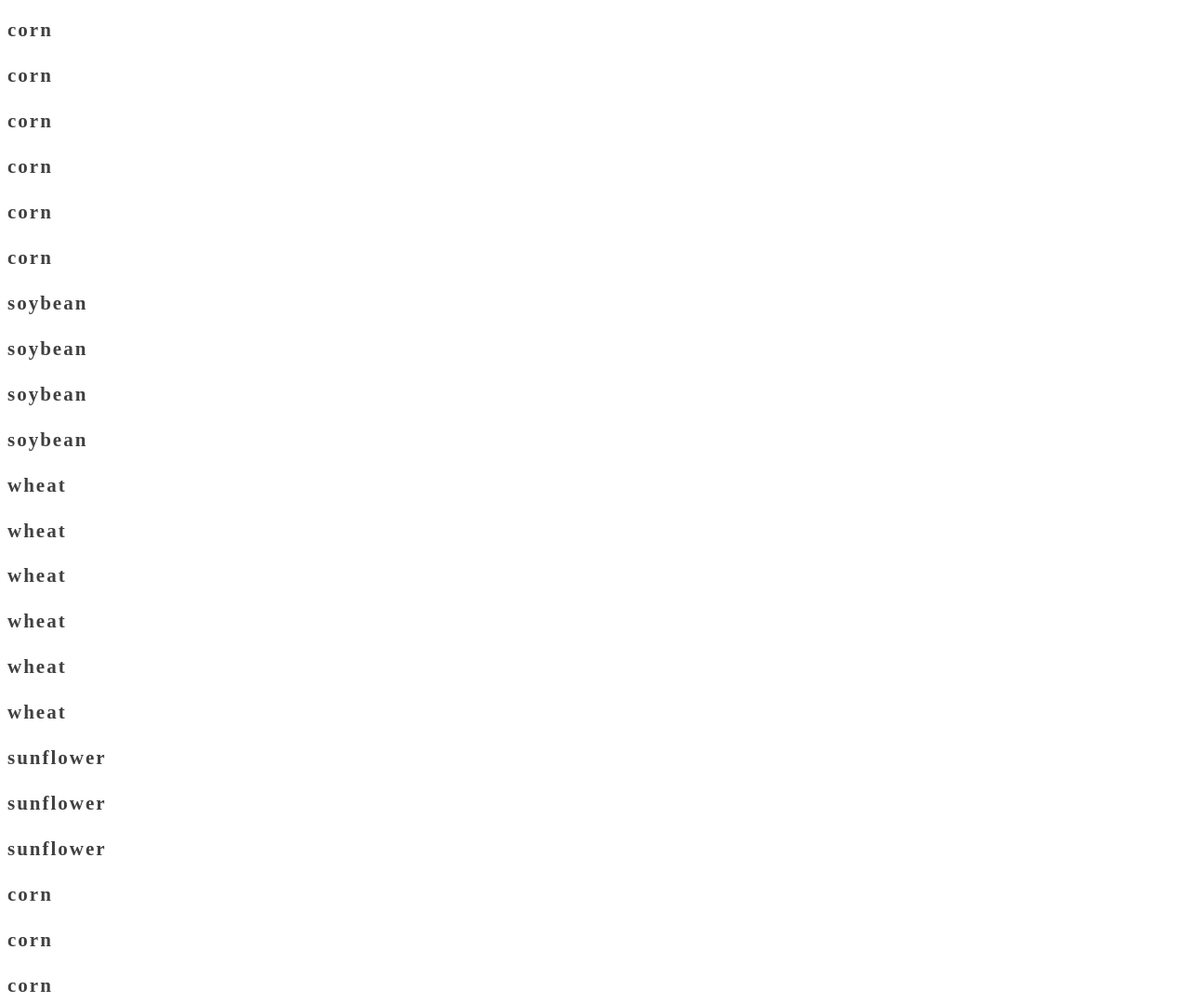
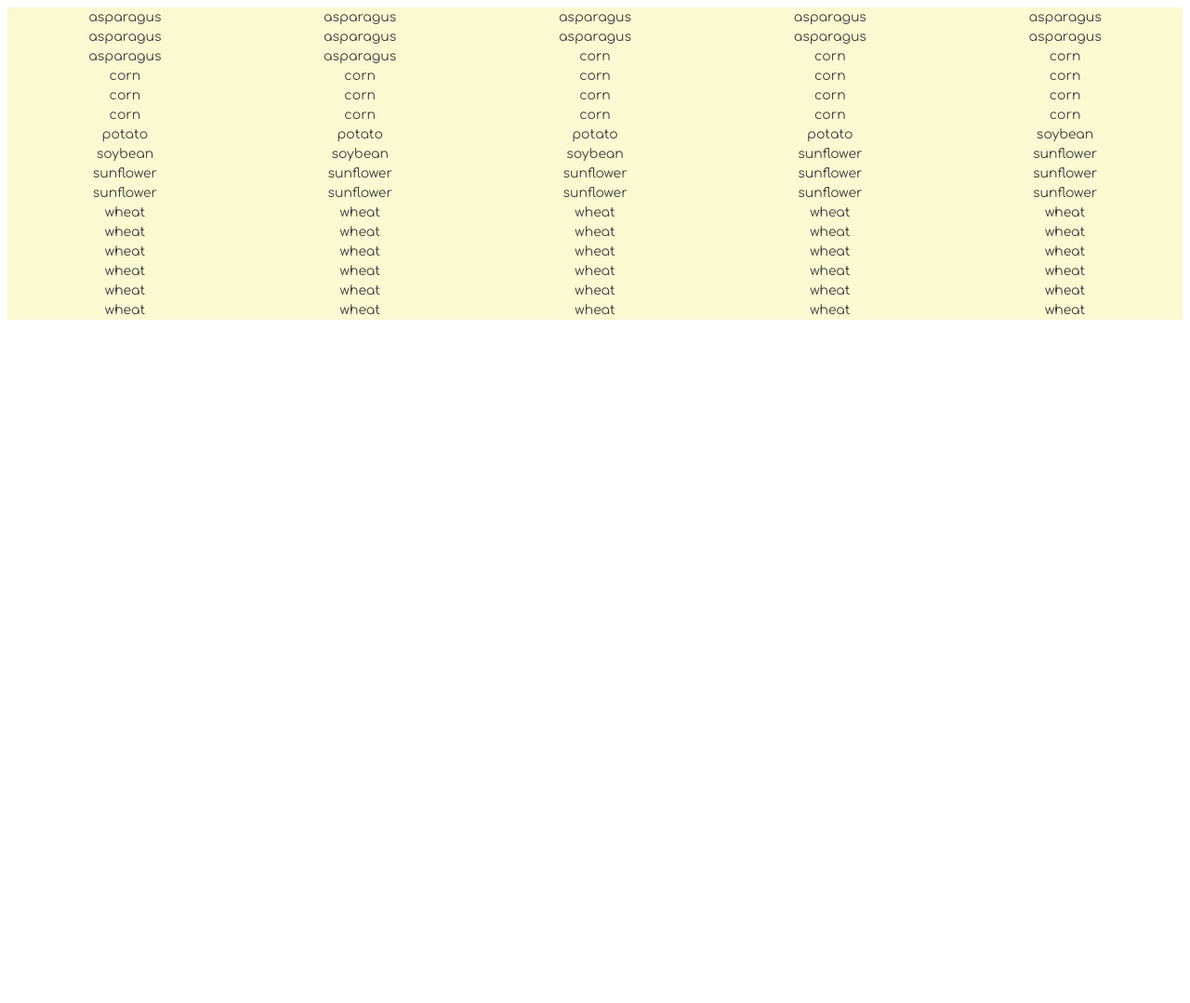
Before and after one commit to gavinschriver/modern-farm, a website with bundled scripts: page src/index.html in a window 1280 px wide. Shown: the top 1079 px of the page at 93% size. After the commit the page ends 800 px from the top, so only its background shows below. Built offline with nearby package versions, Linux system fonts and the light colour scheme; a web font is replaced by a local one.

Commit message:
alphabetized catalog

```diff
--- a/src/index.html
+++ b/src/index.html
@@ -7,9 +7,11 @@
     </head>
 
     <body>
+
         <main class="container">
-            <div class="messages"></div>
+            <!-- Catalog renders here -->
         </main>
+
 
         <script type="module" src="./scripts/main.js"></script>
     </body>
--- a/src/scripts/catalog.js
+++ b/src/scripts/catalog.js
@@ -1,7 +1,15 @@
 export const Catalog = (harvestedFood) => {
-  harvestedFood.forEach((food) => {
-    const targetArea = document.querySelector(".container");
+  const targetArea = document.querySelector(".container");
 
-    targetArea.innerHTML += `<h2>${food.type}</h2>`;
-  });
+  let unsortedFoodItems = [];
+
+  harvestedFood.forEach((foodObj) => unsortedFoodItems.push(foodObj.type));
+
+  const sortedFoodItems = unsortedFoodItems.sort();
+
+  sortedFoodItems.forEach(
+    (sortedFoodItem) =>
+      (targetArea.innerHTML += `<section class="foodItem">${sortedFoodItem}</section>
+  `)
+  );
 };
--- a/src/styles/main.css
+++ b/src/styles/main.css
@@ -18,6 +18,17 @@ h1,h2,h3,h4,h5,h6 {
   letter-spacing: 2px;
 }
 
+.container {
+    display: flex;
+    flex-wrap: wrap;
+    background-color: rgb(250,249,210);
+}
+
+.foodItem {
+    flex-basis: 20%;
+    text-align:center;
+}
+
 .blue {
     background-color: aliceblue;
 }
```
